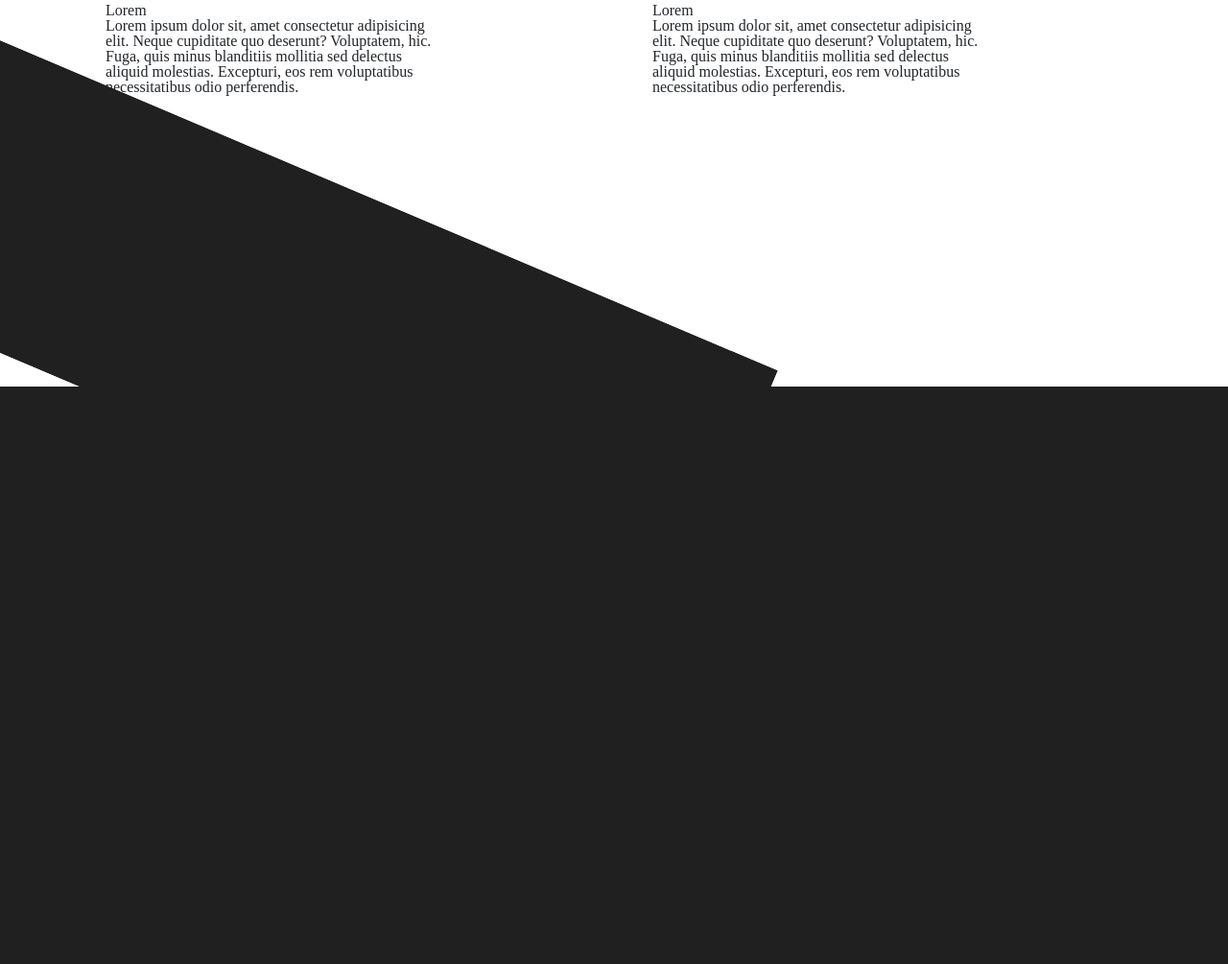
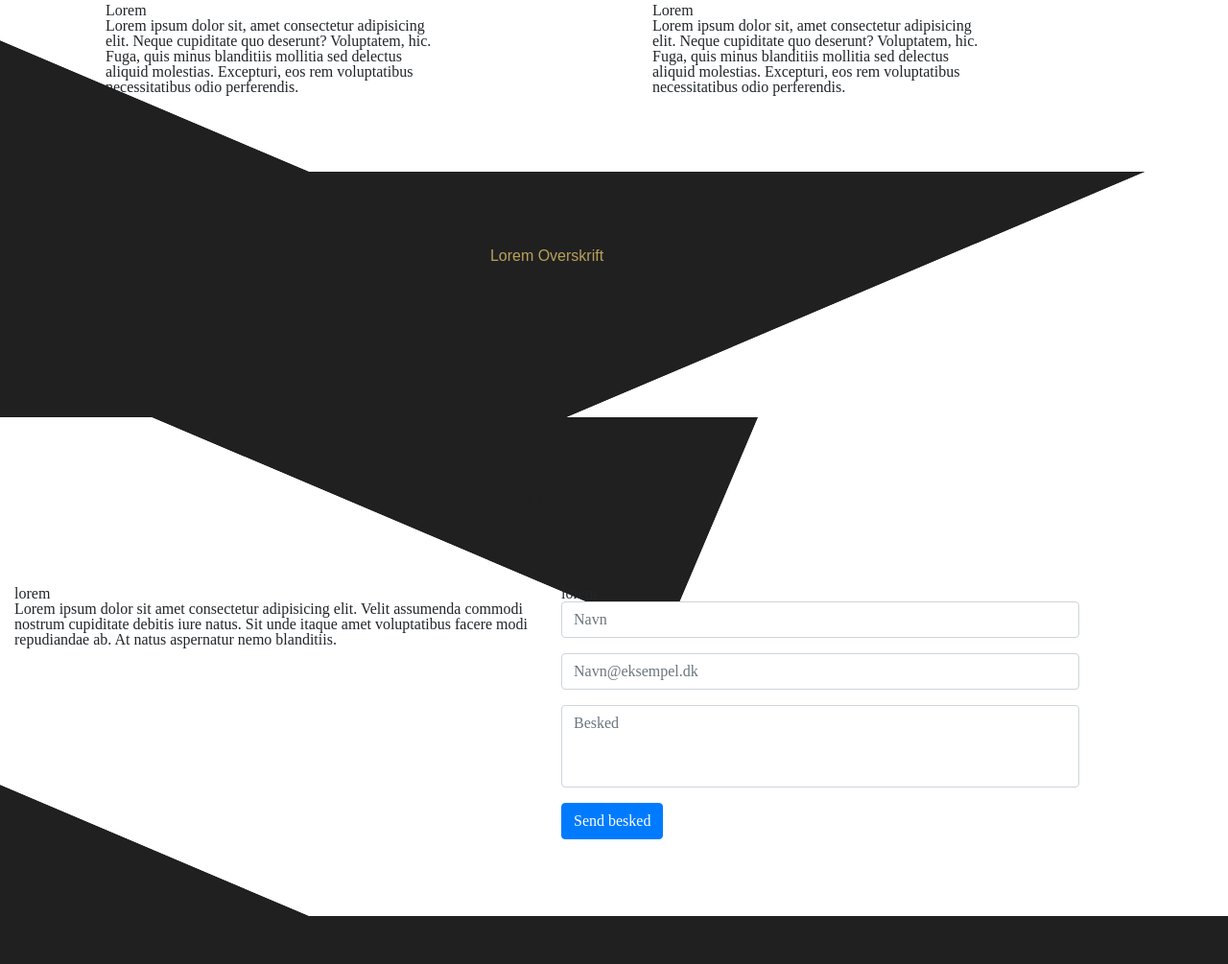
Before and after one commit to mBoegvald/live-stream, a website built with webpack: page index.html in a window 1280 px wide. Shown: the part 1117-2122 px from the top of the page at 96% size. Built offline with nearby package versions, Linux system fonts and the light colour scheme; no server answers; a script that the page names is missing; files whose address does not match are found by name; a web font is replaced by a local one.

Commit message:
minor changes

```diff
--- a/index.html
+++ b/index.html
@@ -220,7 +220,7 @@
     </section>
 
     <footer class="p-3">
-      <div class="container">
+      <div class="container mt-5">
         <div class="row">
           <div class="col">
             <h1>Information</h1>
--- a/src/css/main.css
+++ b/src/css/main.css
@@ -49,7 +49,7 @@ section {
 }
 
 #products {
-  height: 90vh;
+  height: 100%;
 }
 
 .container > .col-6 {
@@ -68,6 +68,9 @@ section {
   max-height: 100%;
 }
 
+h1 {
+  z-index: 1;
+}
 /* ShowRoom */
 
 #showroom {
@@ -85,12 +88,11 @@ section {
   border-radius: 2rem;
 }
 .swiper-wrapper {
-  height: 80vh;
+  height: 100%;
   width: 100%;
 }
 .swiper-slide img {
   width: 100%;
-  height: 100%;
 }
 
 .swiper-button-prev,
@@ -150,12 +152,11 @@ section {
 
 .blackRectangle {
   position: absolute;
-  z-index: 2;
+  z-index: 0;
   left: -13rem;
   transform: rotateZ(-157deg);
   -ms-transform: rotateZ(-157deg);
   -moz-transform: rotateZ(-157deg);
   -webkit-transform: rotateZ(-157deg);
   fill: var(--grey);
-  opacity: 1;
 }
```
